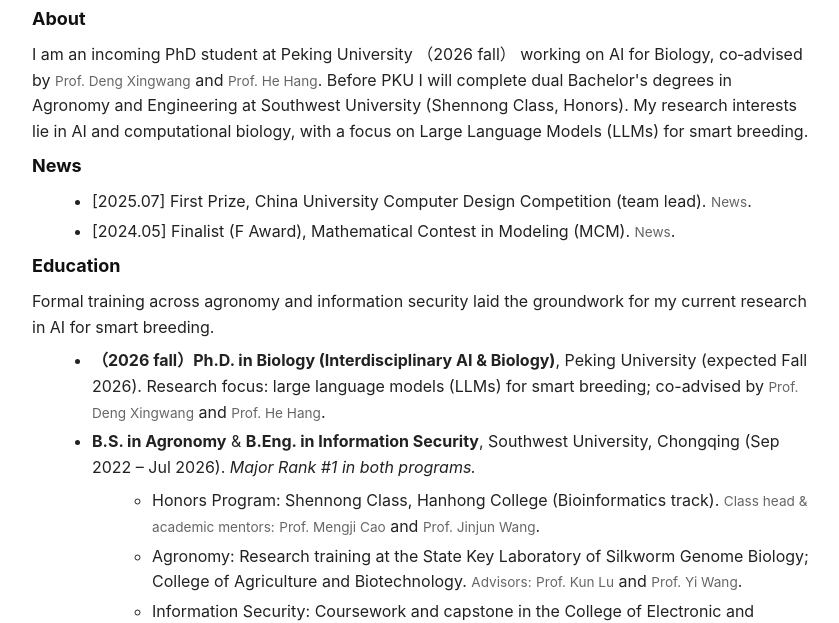
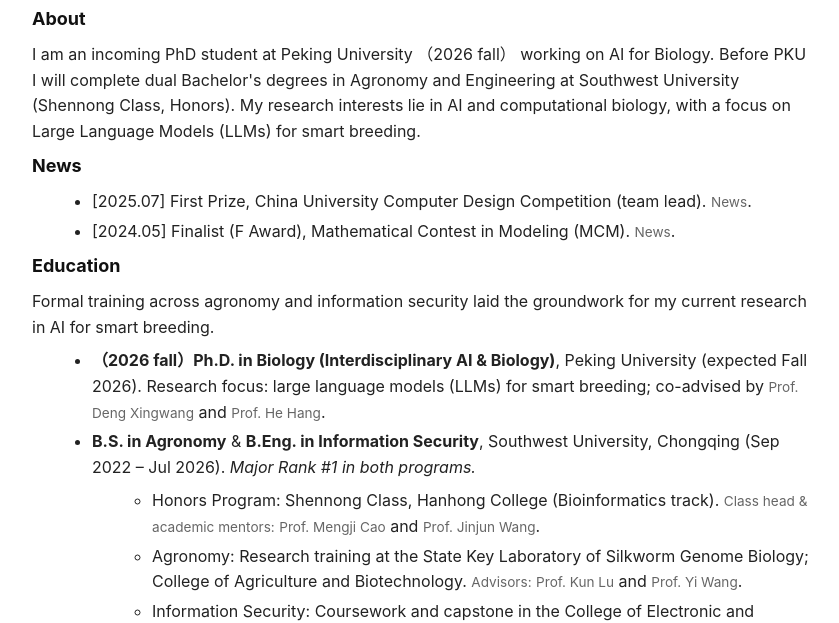
Before and after one commit to yuhong2024/yuhong2024.github.io, a plain HTML site: page index.html in a window 1280 px wide. Shown: the part 180-803 px from the top of the page, without its empty margins (218-1057 px from the left). Drawn offline with Linux system fonts and the light colour scheme.

Commit message:
Update index.html

```diff
--- a/index.html
+++ b/index.html
@@ -21,7 +21,7 @@
 
         <section id="about">
             <h2>About</h2>
-            <p>I am an incoming PhD student at Peking University （2026 fall） working on AI for Biology, co‑advised by <a href="http://www.aais.pku.edu.cn/duiwu/showproduct.php?id=201" target="_blank" rel="noopener" class="advisor-link">Prof. Deng Xingwang</a> and <a href="https://web.bio.pku.edu.cn/homes/Index/news_cont_jl/17/161.html" target="_blank" rel="noopener" class="advisor-link">Prof. He Hang</a>. Before PKU I will complete dual Bachelor's degrees in Agronomy and Engineering at Southwest University (Shennong Class, Honors). My research interests lie in AI and computational biology, with a focus on Large Language Models (LLMs) for smart breeding.</p>
+            <p>I am an incoming PhD student at Peking University （2026 fall） working on AI for Biology. Before PKU I will complete dual Bachelor's degrees in Agronomy and Engineering at Southwest University (Shennong Class, Honors). My research interests lie in AI and computational biology, with a focus on Large Language Models (LLMs) for smart breeding.</p>
         </section>
 
         <section id="news">
```
